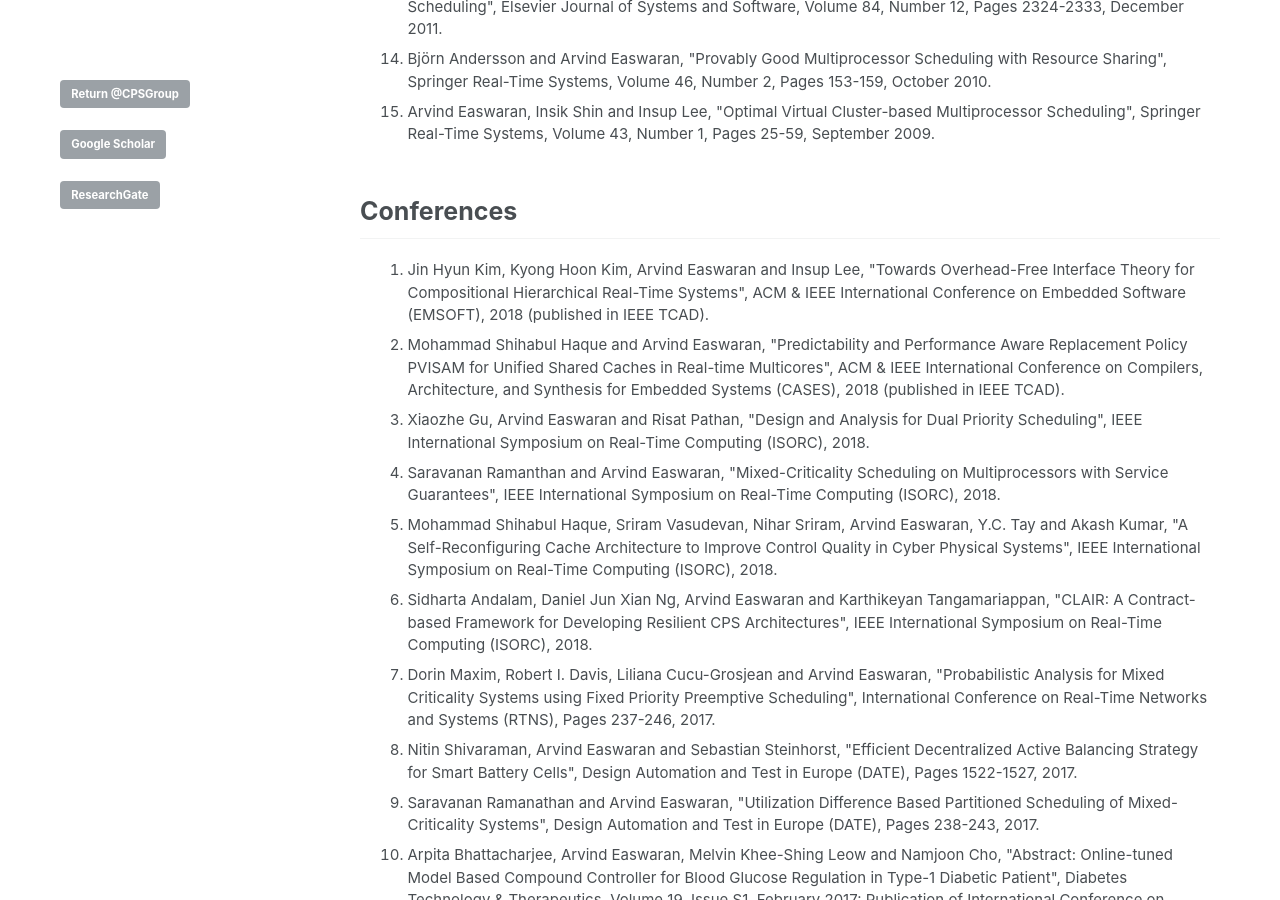
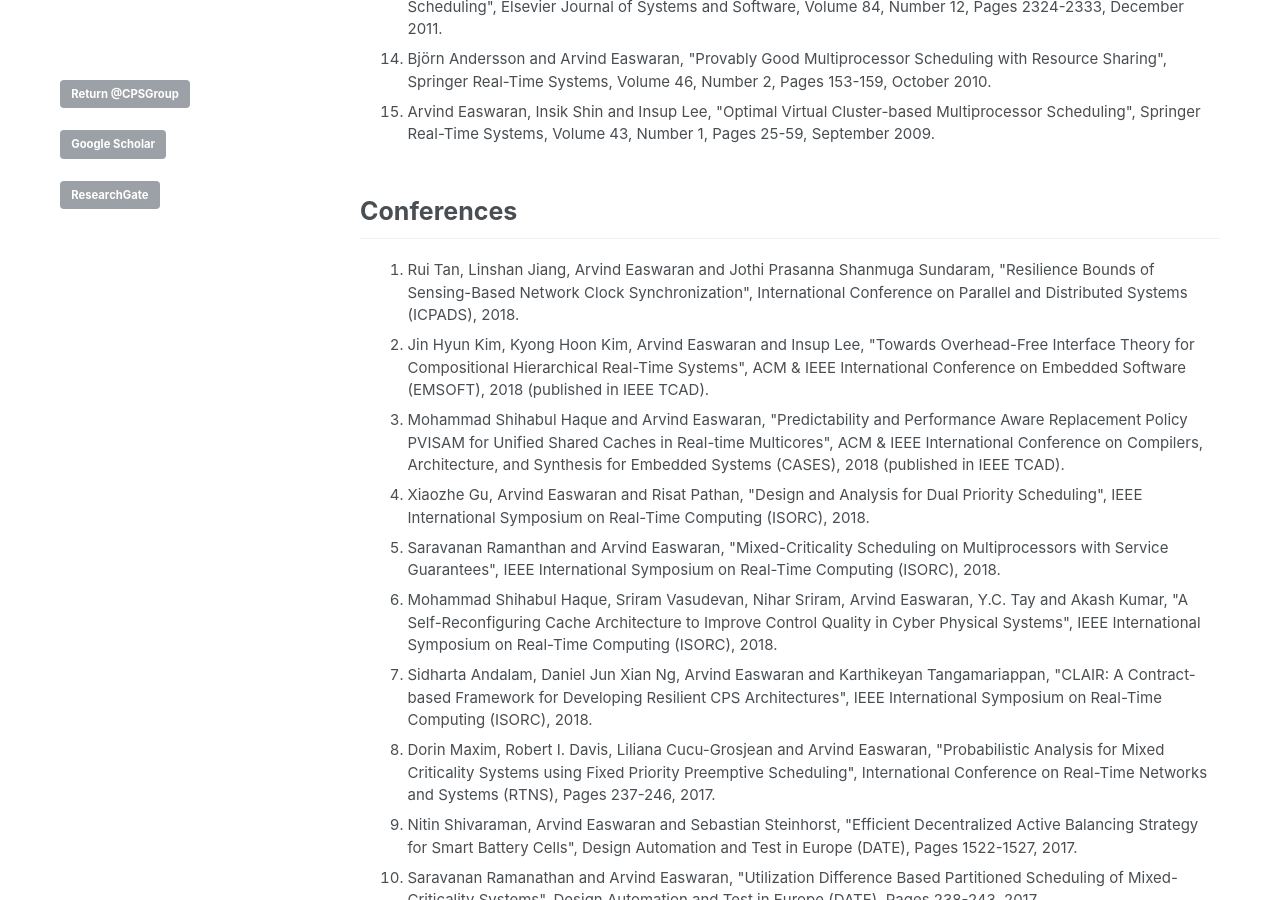
Before and after one commit to CPS-research-group/CPS-research-group.github.io, a Jekyll site: the page built from _pages/research_profile.md, in a window 1280 px wide and 900 px high, scrolled down 1058 px. Built offline with Jekyll 4.4.1, drawn with Linux system fonts in a browser that asks for light colours.

Commit message:
Updates.

```diff
--- a/_pages/research_profile.md
+++ b/_pages/research_profile.md
@@ -43,6 +43,7 @@ a.a:active {color:#0000FF; text-decoration:none;}
 
 ## Conferences
    <ol>
+     		        <li class="a">Rui Tan, Linshan Jiang, Arvind Easwaran and Jothi Prasanna Shanmuga Sundaram, "Resilience Bounds of Sensing-Based Network Clock Synchronization", International Conference on Parallel and Distributed Systems (ICPADS), 2018.</li>
      		        <li class="a">Jin Hyun Kim, Kyong Hoon Kim, Arvind Easwaran and Insup Lee, "Towards Overhead-Free Interface Theory for Compositional Hierarchical Real-Time Systems", ACM & IEEE International Conference on Embedded Software (EMSOFT), 2018 (published in IEEE TCAD).</li>
      		        <li class="a">Mohammad Shihabul Haque and Arvind Easwaran, "Predictability and Performance Aware Replacement Policy PVISAM for Unified Shared Caches in Real-time Multicores", ACM & IEEE International Conference on Compilers, Architecture, and Synthesis for Embedded Systems (CASES), 2018 (published in IEEE TCAD).</li>
      		        <li class="a">Xiaozhe Gu, Arvind Easwaran and Risat Pathan, "Design and Analysis for Dual Priority Scheduling", IEEE International Symposium on Real-Time Computing (ISORC), 2018.</li>
```
